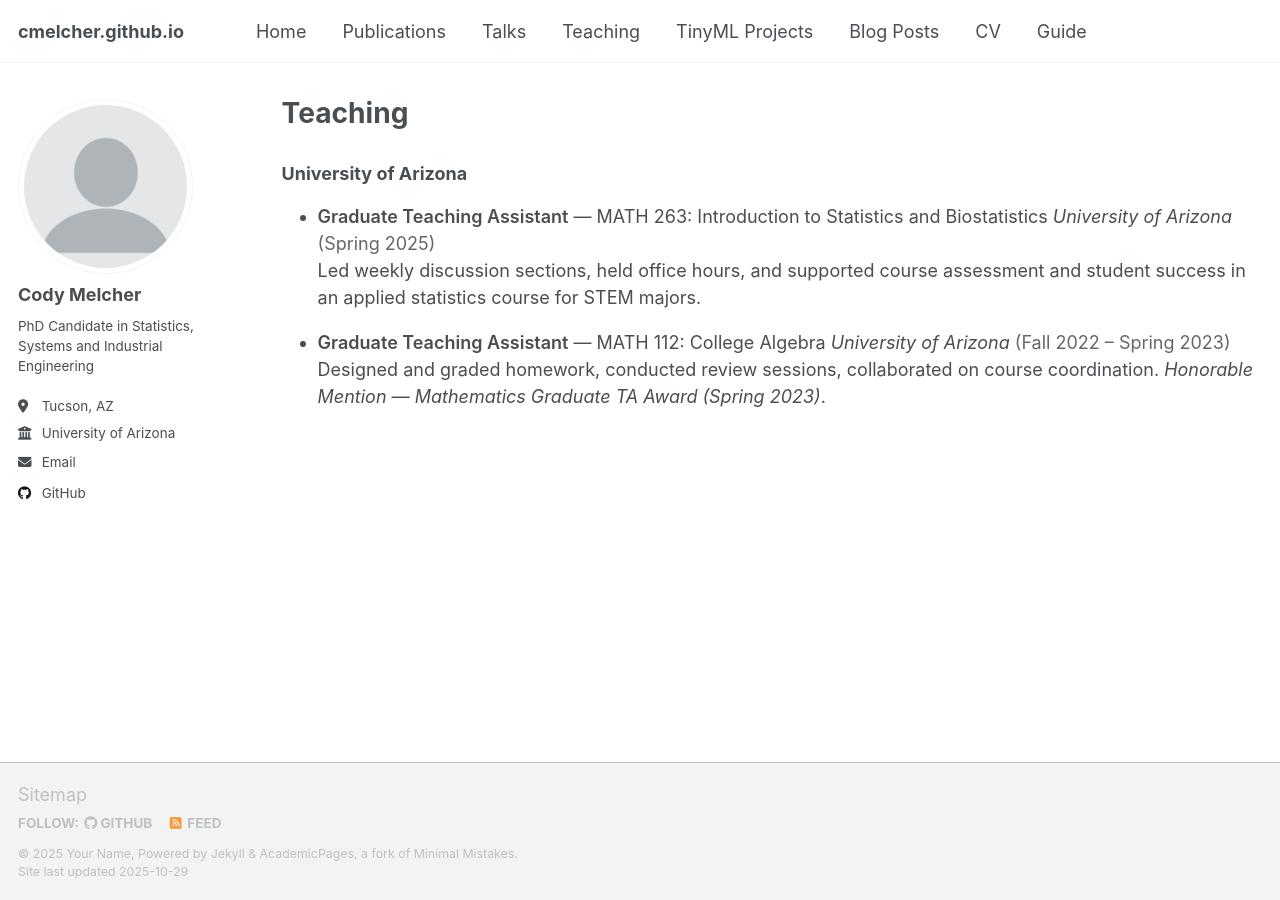
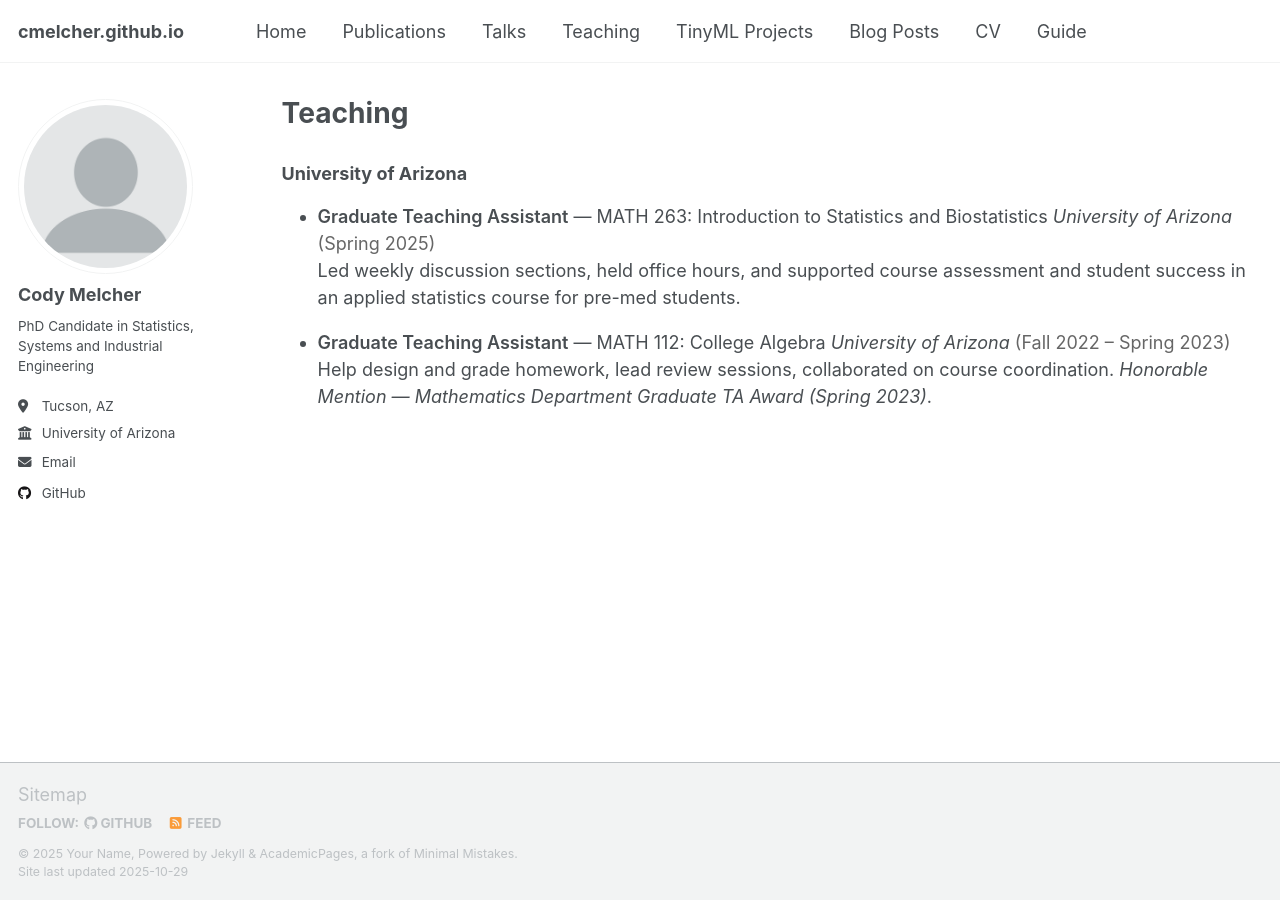
Before and after one commit to cmelcher/cmelcher.github.io, a Jekyll site: the page built from teaching.md, in a window 1280 px wide. Built offline with Jekyll 4.4.1, drawn with Linux system fonts in a browser that asks for light colours; a script that is not in the unit is left out.

Commit message:
Update teaching.md

```diff
--- a/teaching.md
+++ b/teaching.md
@@ -18,11 +18,11 @@ author_profile: true
   <li>
     <span class="course-title">Graduate Teaching Assistant</span> — MATH 263: Introduction to Statistics and Biostatistics
     <span class="inst">University of Arizona</span> <span class="teach-meta">(Spring 2025)</span>
-    <div>Led weekly discussion sections, held office hours, and supported course assessment and student success in an applied statistics course for STEM majors.</div>
+    <div>Led weekly discussion sections, held office hours, and supported course assessment and student success in an applied statistics course for pre-med students.</div>
   </li>
   <li>
     <span class="course-title">Graduate Teaching Assistant</span> — MATH 112: College Algebra
     <span class="inst">University of Arizona</span> <span class="teach-meta">(Fall 2022 – Spring 2023)</span>
-    <div>Designed and graded homework, conducted review sessions, collaborated on course coordination. <em>Honorable Mention — Mathematics Graduate TA Award (Spring 2023)</em>.</div>
+    <div>Help design and grade homework, lead review sessions, collaborated on course coordination. <em>Honorable Mention — Mathematics Department Graduate TA Award (Spring 2023)</em>.</div>
   </li>
 </ul>
```
